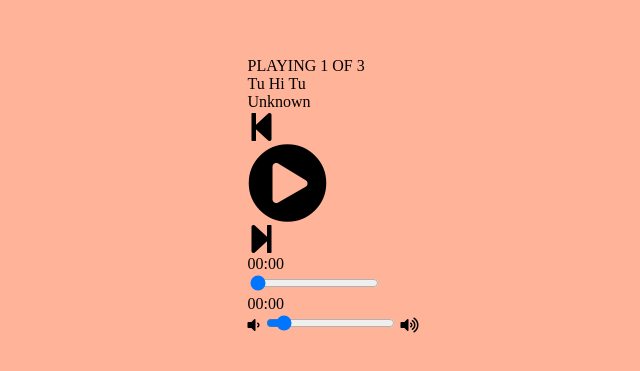
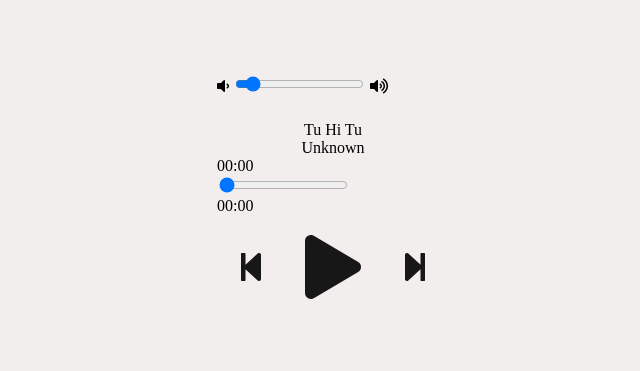
Before and after one commit to rohankeskar05/Listen, a plain HTML site: page index.html in a window 1280 px wide. Shown: the part 211-582 px from the top of the page, without its empty margins (307-947 px from the left). Drawn offline with Linux system fonts and the light colour scheme; grey boxes are pictures that could not be loaded.

Commit message:
ui changes

```diff
--- a/index.html
+++ b/index.html
@@ -24,27 +24,30 @@
             <div id="circle-image">
                 <img id="image" src="images/something.jpg" alt="">
             </div>
-            <div class="details">
-                <div class="now-playing">PLAYING x OF y</div>
+            <div class="slider_container">
+                <i class="fa fa-volume-down"></i>
+                <input type="range" min="1" max="100" value="10" class="volume_slider" onchange="setVolume()">
+                <i class="fa fa-volume-up"></i>
+            </div>
+            <div class="music-container">
                 <div class="music-art"></div>
                 <div class="song-name">Song Name</div>
                 <div class="song-artist">Song Artist</div>
-            </div>
-            <div class="buttons">
-                <div class="prev-song" onclick="prevSong()"><i class="fa fa-step-backward fa-2x"></i></div>
-                <div class="playpause-song" onclick="playpauseSong()"><i class="fa fa-play-circle fa-5x"></i></div>
-                <div class="next-song" onclick="nextSong()"><i class="fa fa-step-forward fa-2x"></i></div>
             </div>
             <div class="slider_container">
                 <div class="current-time">00:00</div>
                 <input type="range" min="1" max="100" value="0" class="seek_slider" onchange="seekTo()">
                 <div class="total-duration">00:00</div>
+
+                <div class="music-control">
+                    <div class="prev-song" onclick="prevSong()"><i class="fa fa-step-backward fa-2x"></i></div>
+                    <div class="playpause-song" onclick="playpauseSong()"><i class="fa fa-play fa-4x"></i>
+                    </div>
+                    <div class="next-song" onclick="nextSong()"><i class="fa fa-step-forward fa-2x"></i></div>
+                </div>
+
             </div>
-            <div class="slider_container">
-                <i class="fa fa-volume-down"></i>
-                <input type="range" min="1" max="100" value="10" class="volume_slider" onchange="setVolume()">
-                <i class="fa fa-volume-up"></i>
-            </div>
+
         </div>
         <script src="index.js"></script>
 </body>
--- a/index.js
+++ b/index.js
@@ -72,13 +72,13 @@ function playpauseSong() {
 function playSong() {
     curr_song.play();
     isPlaying = true;
-    playpause_btn.innerHTML = '<i class="fa fa-pause-circle fa-5x"></i>';
+    playpause_btn.innerHTML = '<i class="fa fa-pause fa-4x"></i>';
 }
 
 function pauseSong() {
     curr_song.pause();
     isPlaying = false;
-    playpause_btn.innerHTML = '<i class="fa fa-play-circle fa-5x"></i>';;
+    playpause_btn.innerHTML = '<i class="fa fa-play fa-4x"></i>';;
 }
 
 function nextSong() {
--- a/style.css
+++ b/style.css
@@ -3,7 +3,7 @@ body {
     padding: 0px;
     height: 100vh;
     width: 100%;
-    background-color: #ffb399;
+    background-color: #f1eeed;
 }
 
 button {
@@ -14,11 +14,11 @@ button {
 }
 
 .music-container {
-    height: 100vh;
-    width: 100%;
+    flex-direction: column;
     display: flex;
     justify-content: center;
     align-items: center;
+    margin-top: 25px;
 }
 
 .music-content {
@@ -45,3 +45,21 @@ button {
     overflow: hidden;
     box-shadow: 5px 5px 10px rgba(0, 0, 0, 0.52);*/
 }
+
+.music-control {
+    display: flex;
+    flex-direction: row;
+    align-items: center;
+}
+
+.playpause-song,
+.prev-song,
+.next-song {
+    padding: 20px;
+    opacity: 0.9;
+    transition: opacity .2s;
+    -webkit-transition: opacity .2s;
+    -moz-transition: opacity .2s;
+    -ms-transition: opacity .2s;
+    -o-transition: opacity .2s;
+}
```
